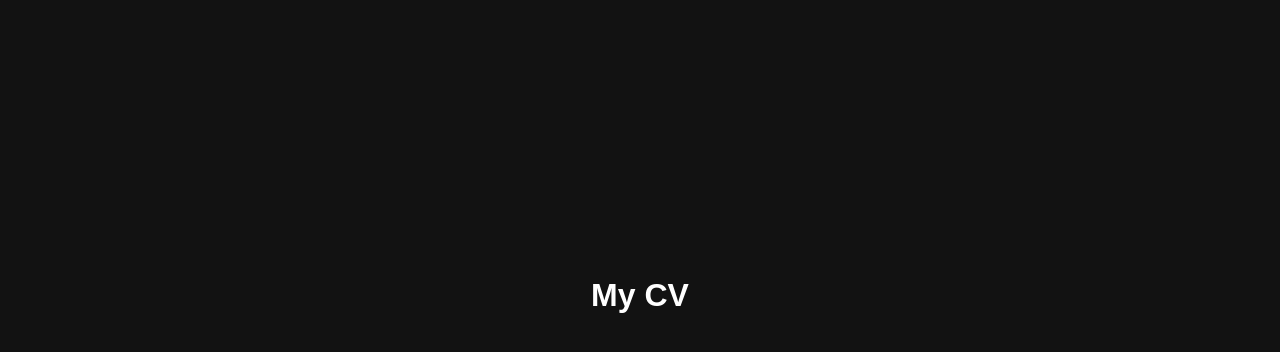
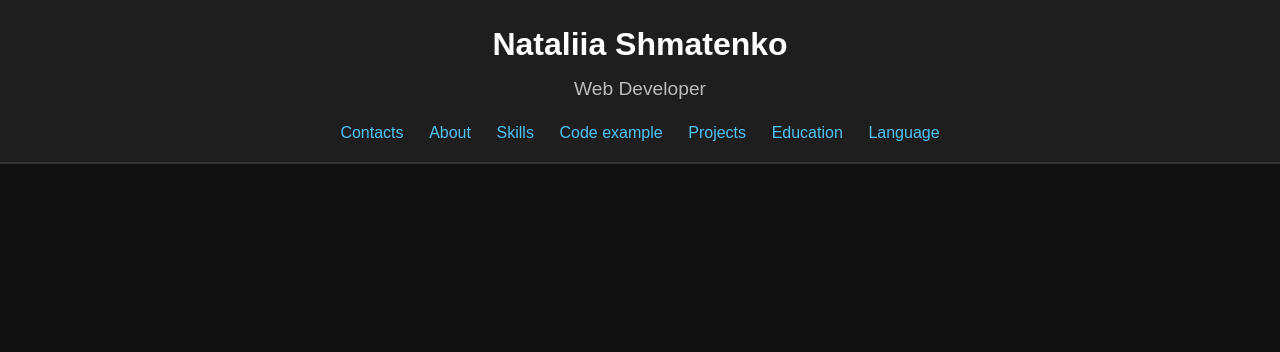
Before and after one commit to NatashaSolntseva/rsschool-cv, a plain HTML site: page index.html in a window 1280 px wide. Drawn offline with Linux system fonts and the light colour scheme.

Commit message:
feat: add header

```diff
--- a/index.html
+++ b/index.html
@@ -3,10 +3,38 @@
   <head>
     <meta charset="UTF-8" />
     <meta name="viewport" content="width=device-width, initial-scale=1.0" />
-    <title>CV</title>
+    <title>Nataliia Shmatenko - CV</title>
     <link rel="stylesheet" href="./src/styles.css" />
   </head>
-  <body>
-    <h1>My CV</h1>
+  <body class="page">
+    <header class="header">
+      <h1 class="header__title">Nataliia Shmatenko</h1>
+      <p class="header__subtitle">Web Developer</p>
+      <nav class="nav">
+        <ul class="nav__list">
+          <li class="nav__item">
+            <a class="nav__link" href="#contacts">Contacts</a>
+          </li>
+          <li class="nav__item">
+            <a class="nav__link" href="#about">About</a>
+          </li>
+          <li class="nav__item">
+            <a class="nav__link" href="#skills">Skills</a>
+          </li>
+          <li class="nav__item">
+            <a class="nav__link" href="#code">Code example</a>
+          </li>
+          <li class="nav__item">
+            <a class="nav__link" href="#projects">Projects</a>
+          </li>
+          <li class="nav__item">
+            <a class="nav__link" href="#education">Education</a>
+          </li>
+          <li class="nav__item">
+            <a class="nav__link" href="#language">Language</a>
+          </li>
+        </ul>
+      </nav>
+    </header>
   </body>
 </html>
--- a/src/styles.css
+++ b/src/styles.css
@@ -1,8 +1,47 @@
-body {
+.page {
   margin: 0;
+  font-family: Arial, Helvetica, sans-serif;
   background-color: #121212;
+  color: #e0e0e0;
+  line-height: 1.6;
+}
+
+.header {
+  background: #1e1e1e;
+  padding: 1rem;
+  text-align: center;
+  border-bottom: 2px solid #333;
+}
+
+.header__title {
+  margin: 0.2rem 0;
   color: #ffffff;
-  font-family: Arial, sans-serif;
-  text-align: center;
-  padding-top: 20%;
 }
+
+.header__subtitle {
+  margin: 0;
+  font-size: 1.2rem;
+  color: #bbbbbb;
+}
+
+.nav__list {
+  display: flex;
+  flex-wrap: wrap;
+  justify-content: center;
+  list-style: none;
+  padding: 0;
+  margin: 1rem 0 0;
+}
+
+.nav__item {
+  margin: 0 0.8rem;
+}
+
+.nav__link {
+  color: #4fc3f7;
+  text-decoration: none;
+}
+
+.nav__link:hover {
+  text-decoration: underline;
+}
```
